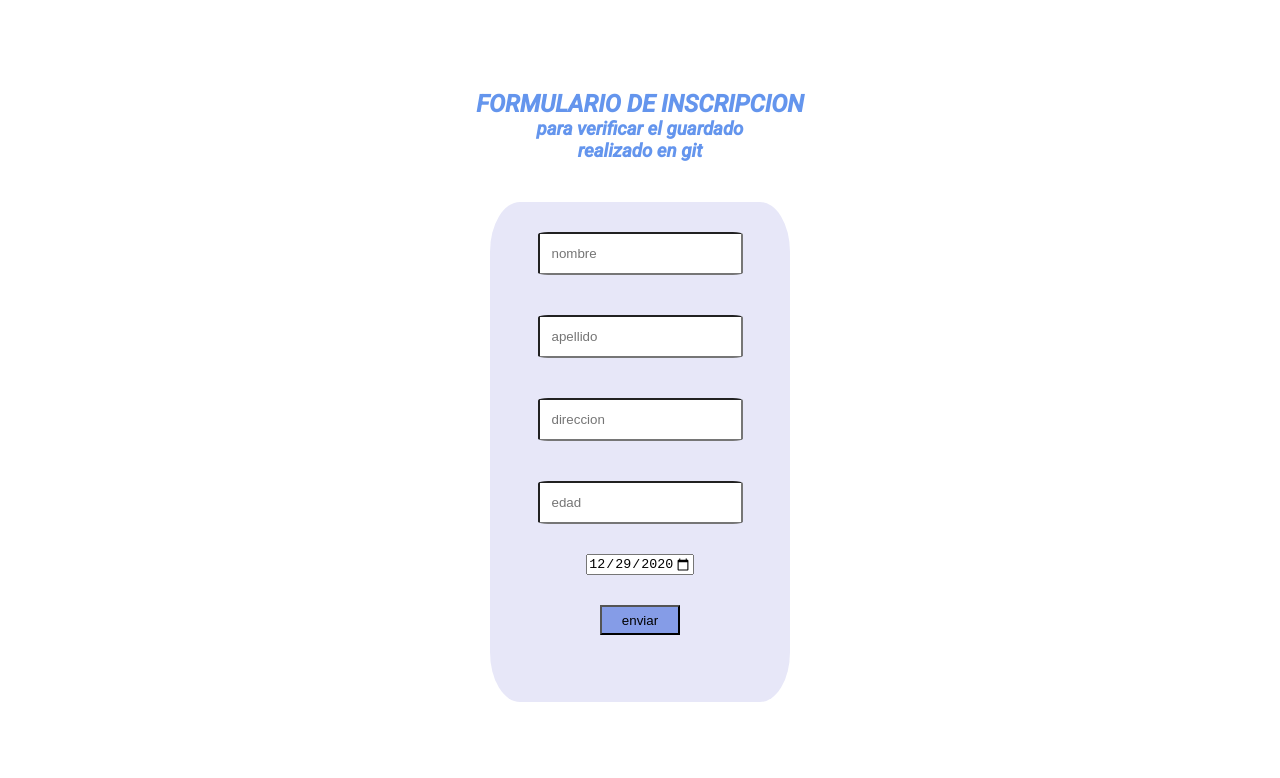
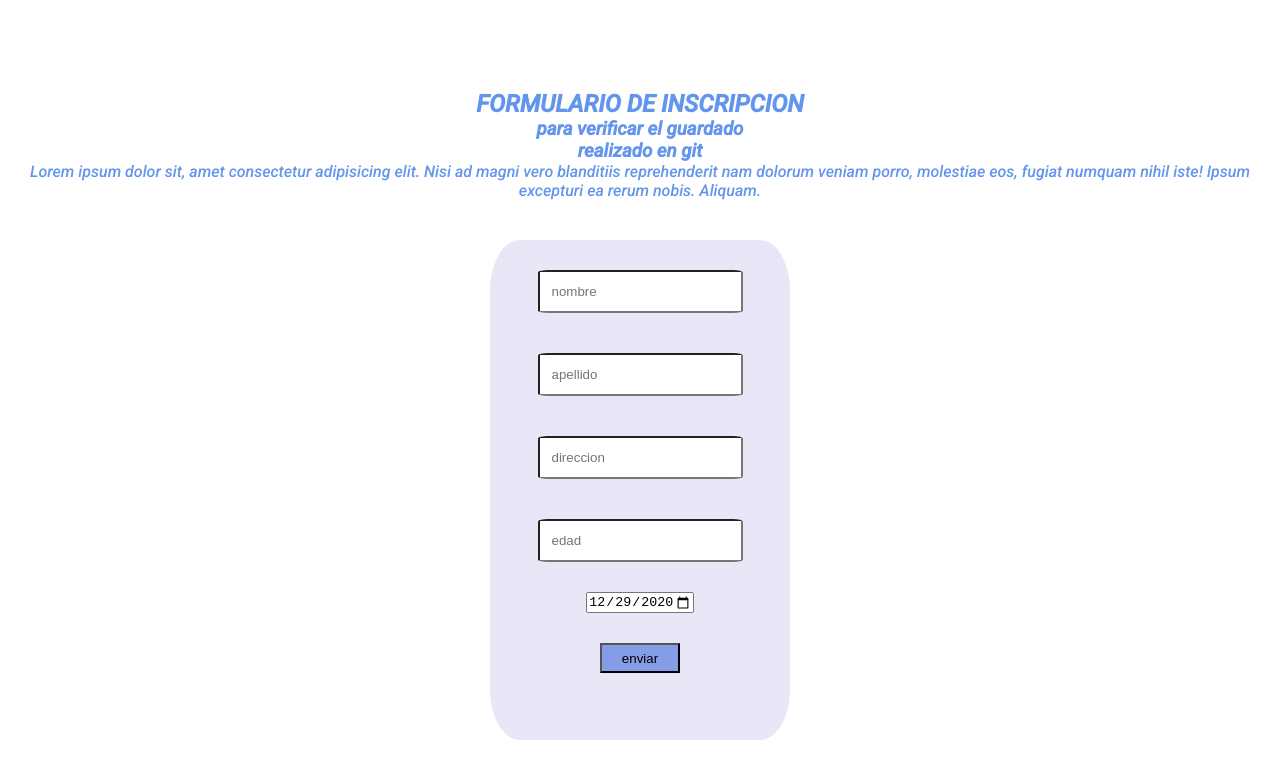
Before and after one commit to ambarsuarezriera/tributo, a plain HTML site: page index.html in a window 1280 px wide. Drawn offline with Linux system fonts and the light colour scheme.

Commit message:
cambio 2

```diff
--- a/index.html
+++ b/index.html
@@ -14,6 +14,7 @@
         <h2>FORMULARIO DE INSCRIPCION</h2>
         <h3>para verificar el guardado</h3>
         <h3>realizado en git</h3>
+        <p>Lorem ipsum dolor sit, amet consectetur adipisicing elit. Nisi ad magni vero blanditiis reprehenderit nam dolorum veniam porro, molestiae eos, fugiat numquam nihil iste! Ipsum excepturi ea rerum nobis. Aliquam.</p>
         </div>
 
             <div class="form">
```
